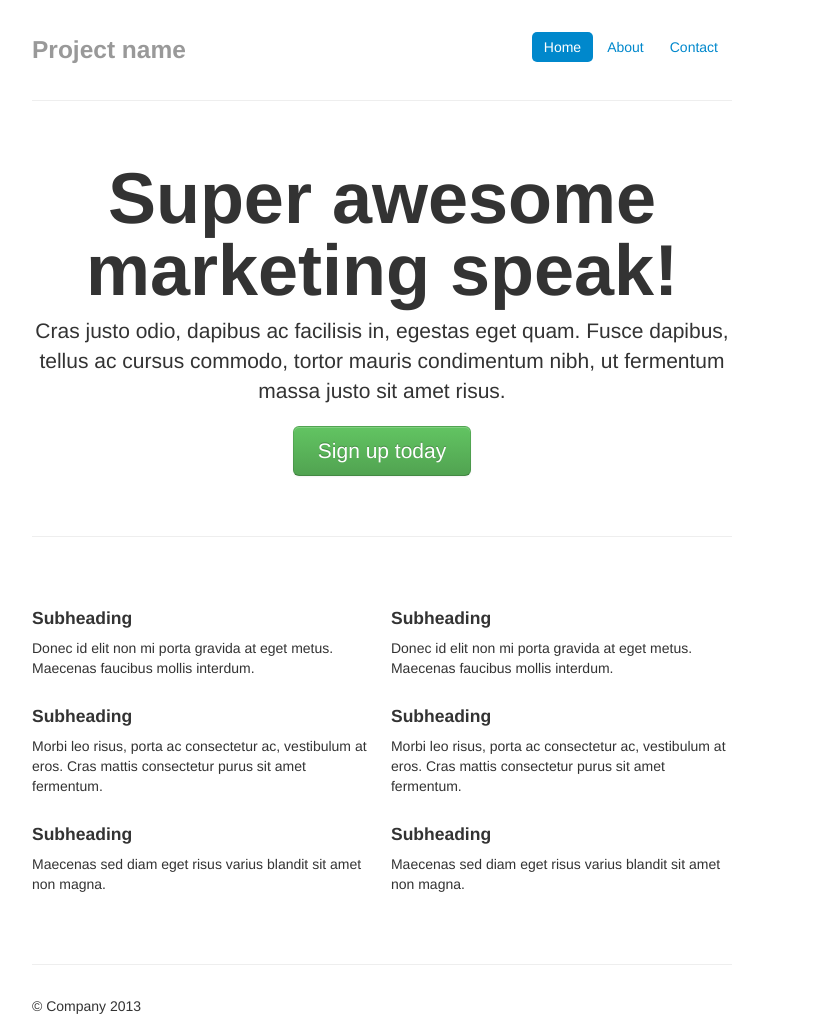
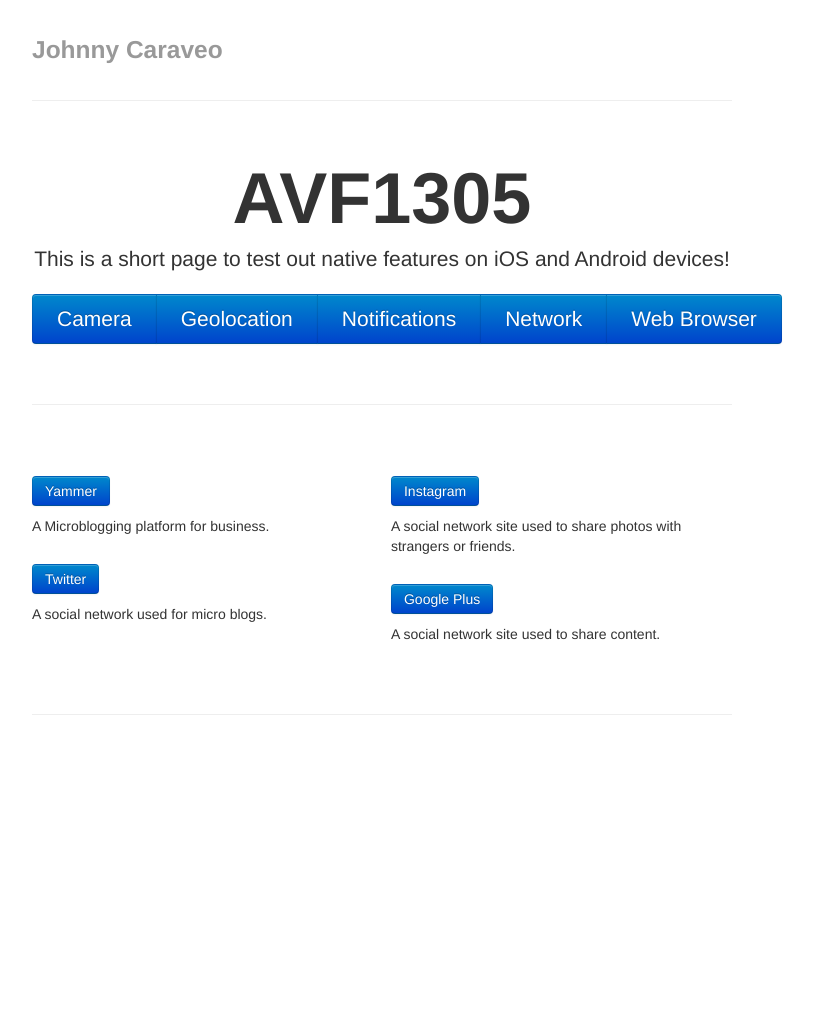
Before and after one commit to Caraveo/AVF-Week1-iOS, a plain HTML site: page www/index.html in a window 1280 px wide. Shown: the whole page, without its empty margins (258-1071 px from the left). After the commit the page ends 800 px from the top, so only its background shows below. Drawn offline with nearby package versions, Linux system fonts and the light colour scheme.

Commit message:
JSON API Links and native

```diff
--- a/www/index.html
+++ b/www/index.html
@@ -1,6 +1,6 @@
 <html lang="en"><head>
     <meta charset="utf-8">
-    <title>Template · Bootstrap</title>
+    <title>Jonathan Caraveo</title>
     <meta name="viewport" content="width=device-width, initial-scale=1.0">
     <meta name="description" content="">
     <meta name="author" content="">
@@ -64,52 +64,54 @@
     <div class="container-narrow">
 
       <div class="masthead">
-        <ul class="nav nav-pills pull-right">
-          <li class="active"><a href="#">Home</a></li>
-          <li><a href="#">About</a></li>
-          <li><a href="#">Contact</a></li>
-        </ul>
-        <h3 class="muted">Project name</h3>
+        <h3 class="muted">Johnny Caraveo</h3>
       </div>
 
       <hr>
 
       <div class="jumbotron">
-        <h1>Super awesome marketing speak!</h1>
-        <p class="lead">Cras justo odio, dapibus ac facilisis in, egestas eget quam. Fusce dapibus, tellus ac cursus commodo, tortor mauris condimentum nibh, ut fermentum massa justo sit amet risus.</p>
-        <a class="btn btn-large btn-success" href="#">Sign up today</a>
+        <h1>AVF1305</h1>
+        <p class="lead">This is a short page to test out native features on iOS and Android devices!</p>
+        <div class="btn-group" data-toggle="buttons-checkbox">
+  <button type="button" class="btn btn-primary">Camera</button>
+  <button type="button" class="btn btn-primary">Geolocation</button>
+  <button type="button" class="btn btn-primary">Notifications</button>
+    <button type="button" class="btn btn-primary">Network</button>
+  <button type="button" class="btn btn-primary">Web Browser</button>
+</div>
       </div>
 
       <hr>
 
       <div class="row-fluid marketing">
         <div class="span6">
-          <h4>Subheading</h4>
-          <p>Donec id elit non mi porta gravida at eget metus. Maecenas faucibus mollis interdum.</p>
+          <h4><button type="button" class="btn btn-primary">Yammer</button></h4>
+          <p>A Microblogging platform for business.</p>
 
-          <h4>Subheading</h4>
-          <p>Morbi leo risus, porta ac consectetur ac, vestibulum at eros. Cras mattis consectetur purus sit amet fermentum.</p>
+          <h4><button type="button" class="btn btn-primary">Twitter</button></h4>
+          <p>A social network used for micro blogs.</p>
 
-          <h4>Subheading</h4>
-          <p>Maecenas sed diam eget risus varius blandit sit amet non magna.</p>
+
         </div>
 
-        <div class="span6">
-          <h4>Subheading</h4>
-          <p>Donec id elit non mi porta gravida at eget metus. Maecenas faucibus mollis interdum.</p>
 
-          <h4>Subheading</h4>
-          <p>Morbi leo risus, porta ac consectetur ac, vestibulum at eros. Cras mattis consectetur purus sit amet fermentum.</p>
+                <div class="span6">
 
-          <h4>Subheading</h4>
-          <p>Maecenas sed diam eget risus varius blandit sit amet non magna.</p>
+
+          <h4><button type="button" class="btn btn-primary">Instagram</button></h4>
+          <p>A social network site used to share photos with strangers or friends.</p>
+          <h4><button type="button" class="btn btn-primary">Google Plus</button></h4>
+          <p>A social network site used to share content.</p>
+
         </div>
+
+
       </div>
 
       <hr>
 
       <div class="footer">
-        <p>© Company 2013</p>
+<!--         <p>© Company 2013</p> -->
       </div>
 
     </div> <!-- /container -->
```
